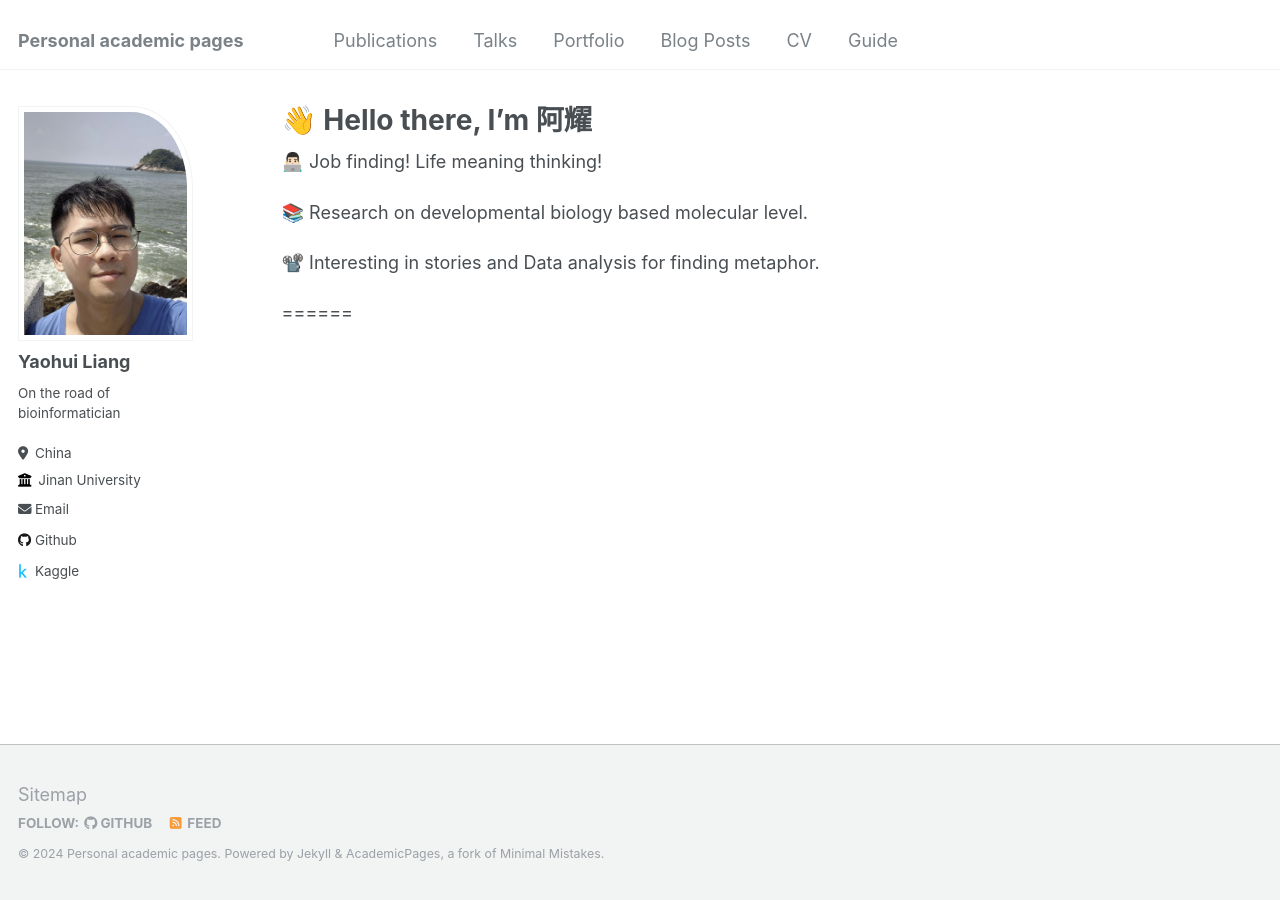
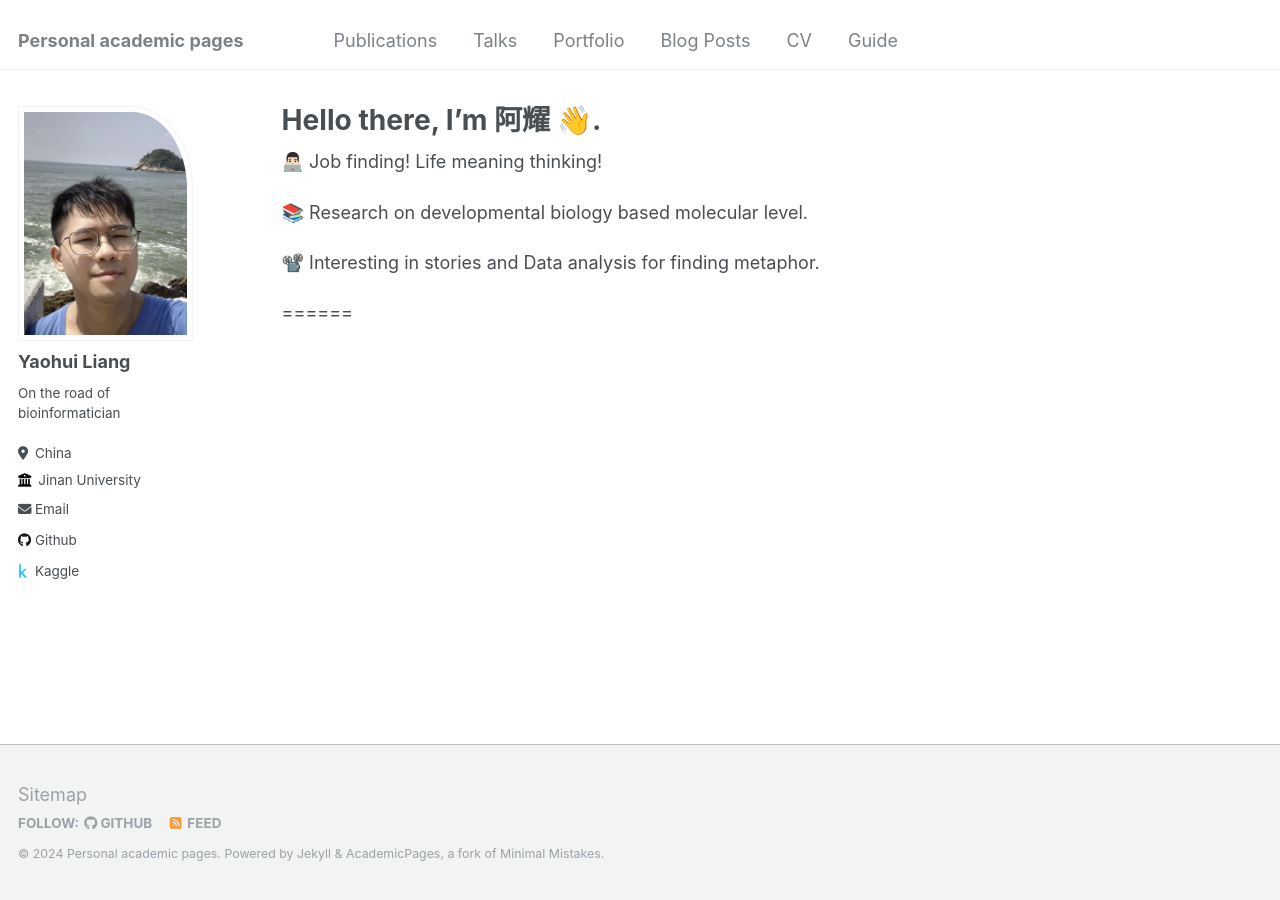
Before and after one commit to Stupid1Fish/Academic-Pages, a Jekyll site: the page built from _pages/about.md, in a window 1280 px wide. Built offline with Jekyll 4.4.1, drawn with Linux system fonts in a browser that asks for light colours.

```diff
--- a/_pages/about.md
+++ b/_pages/about.md
@@ -1,6 +1,6 @@
 ---
 permalink: /
-title: "👋 Hello there, I'm 阿耀 "
+title: "Hello there, I'm 阿耀 👋. "
 author_profile: true
 redirect_from:
   - /about/
```
